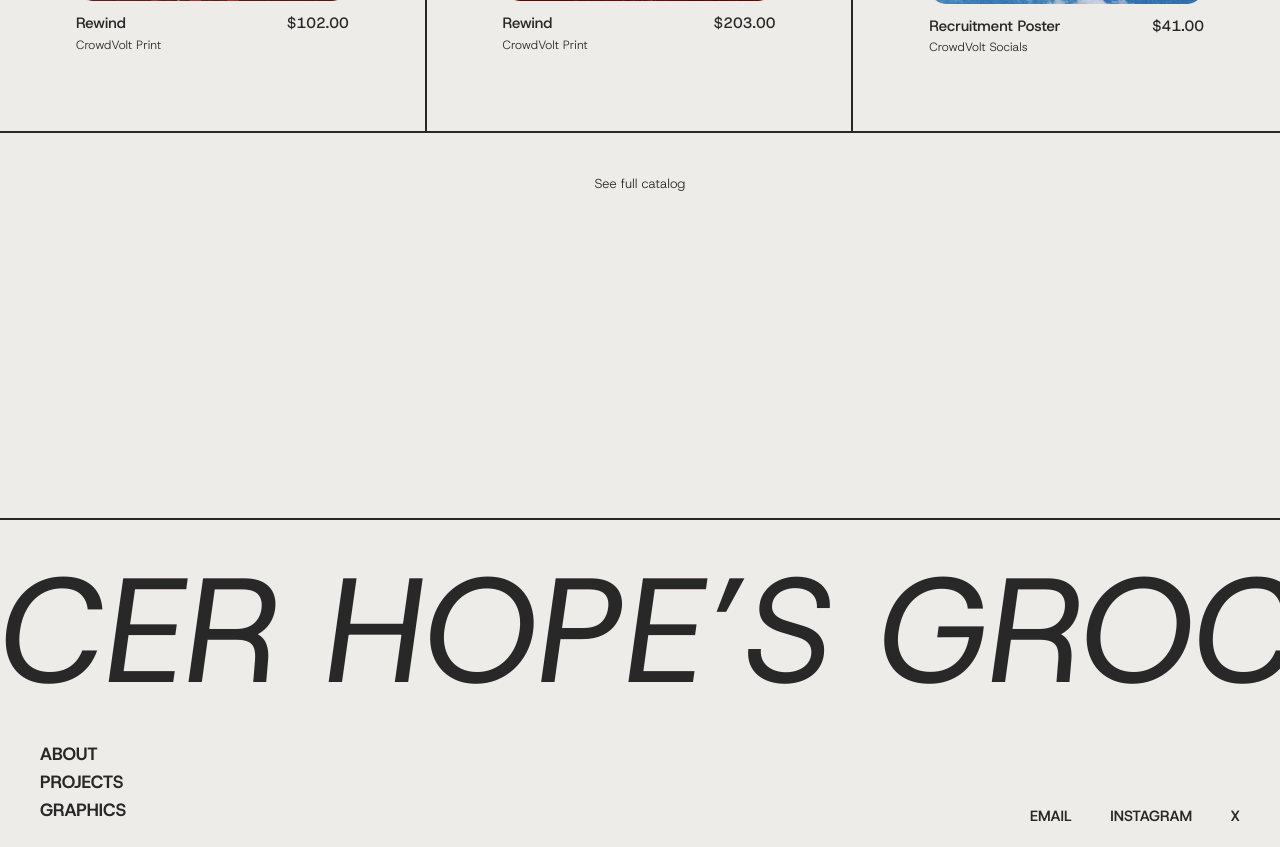
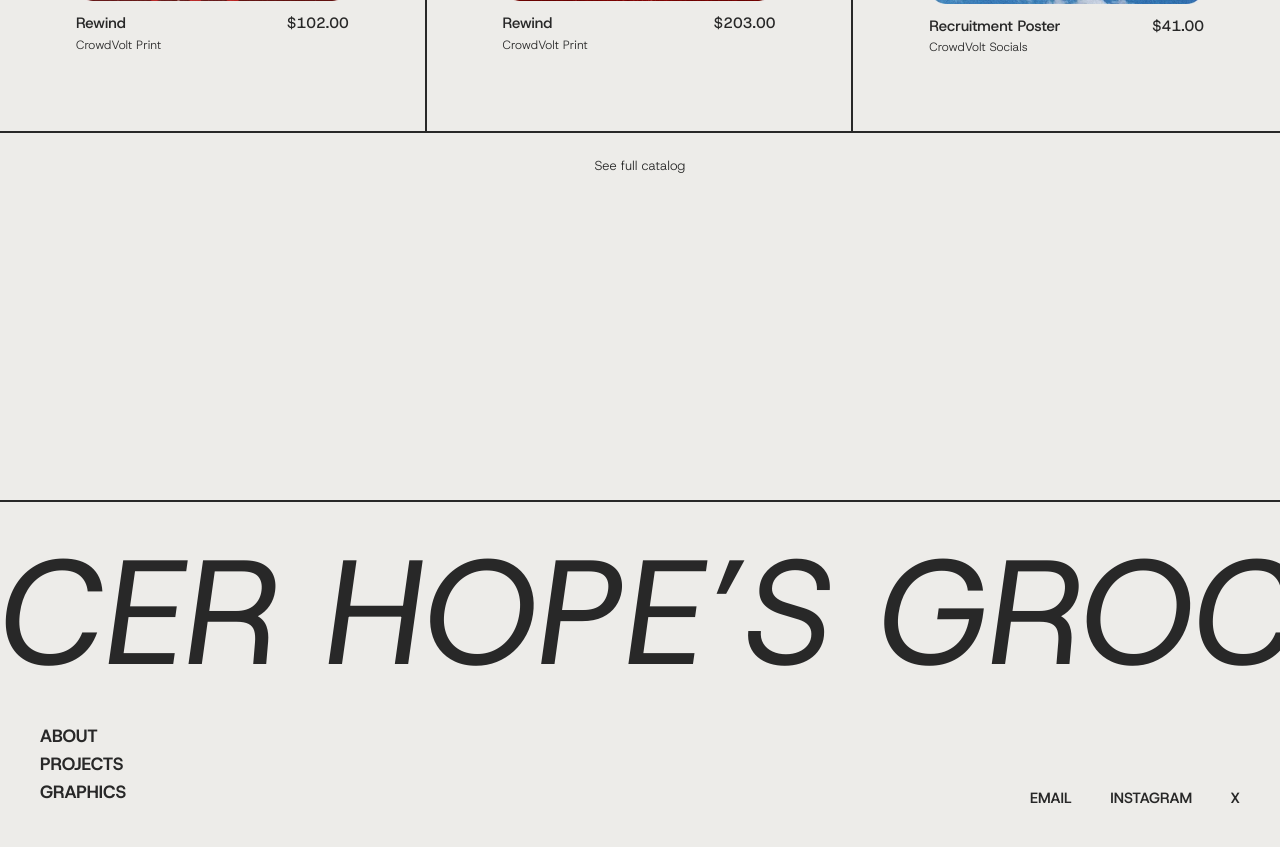
Before and after one commit to matthewhopeyonatan-creator/portfolio, a Next.js app: page / in a window 1280 px wide. Shown: the part 4340-5187 px from the top of the page. Built offline with nearby package versions, Linux system fonts and the light colour scheme.

Commit message:
Grocer's Selects: See full catalog closer to the rule above
Co-Authored-By: Claude Opus 5.5 <noreply@anthropic.com>
Claude-Session: https://claude.ai/code/session_01GYPHnZVL3HH7QMswTWv6Z2

```diff
--- a/components/GrocersSelects.module.css
+++ b/components/GrocersSelects.module.css
@@ -67,7 +67,7 @@
 
 .more {
   margin: 0;
-  padding: calc(56 * var(--u)) 0 0;
+  padding: 24px 0 0;
   text-align: center;
   font-size: max(13px, calc(16 * var(--u)));
   font-weight: 300;
```
